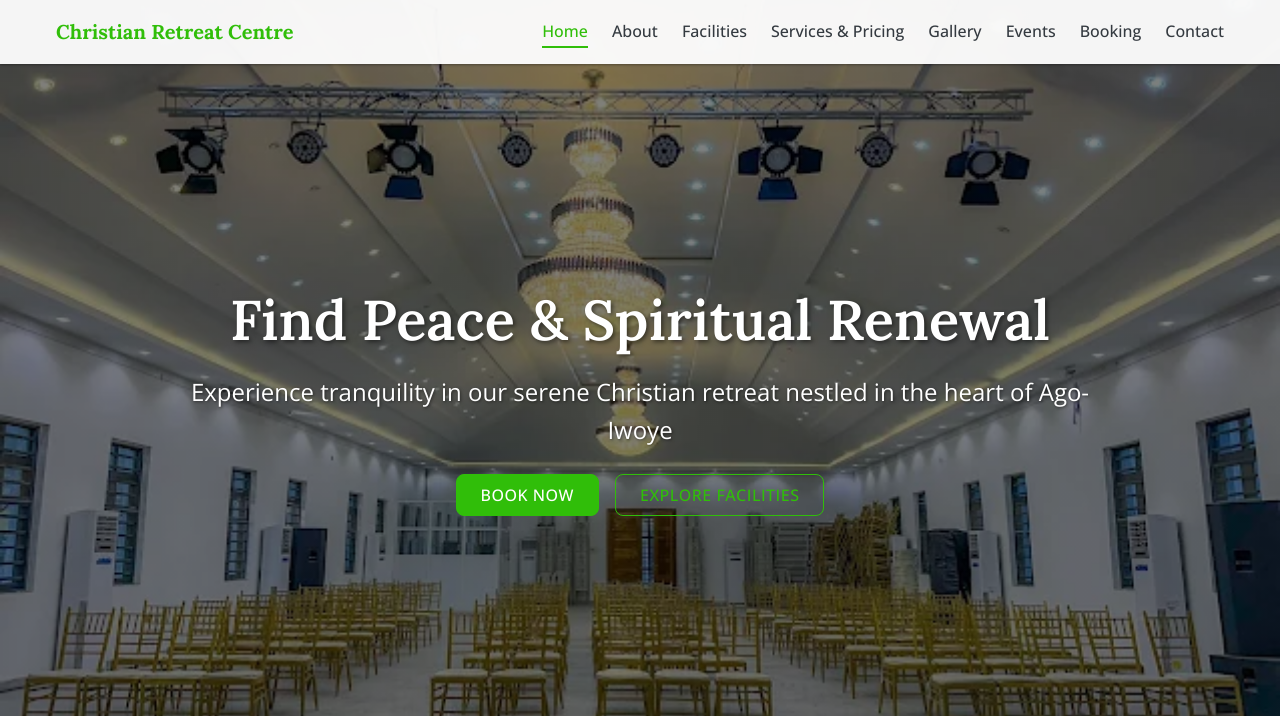
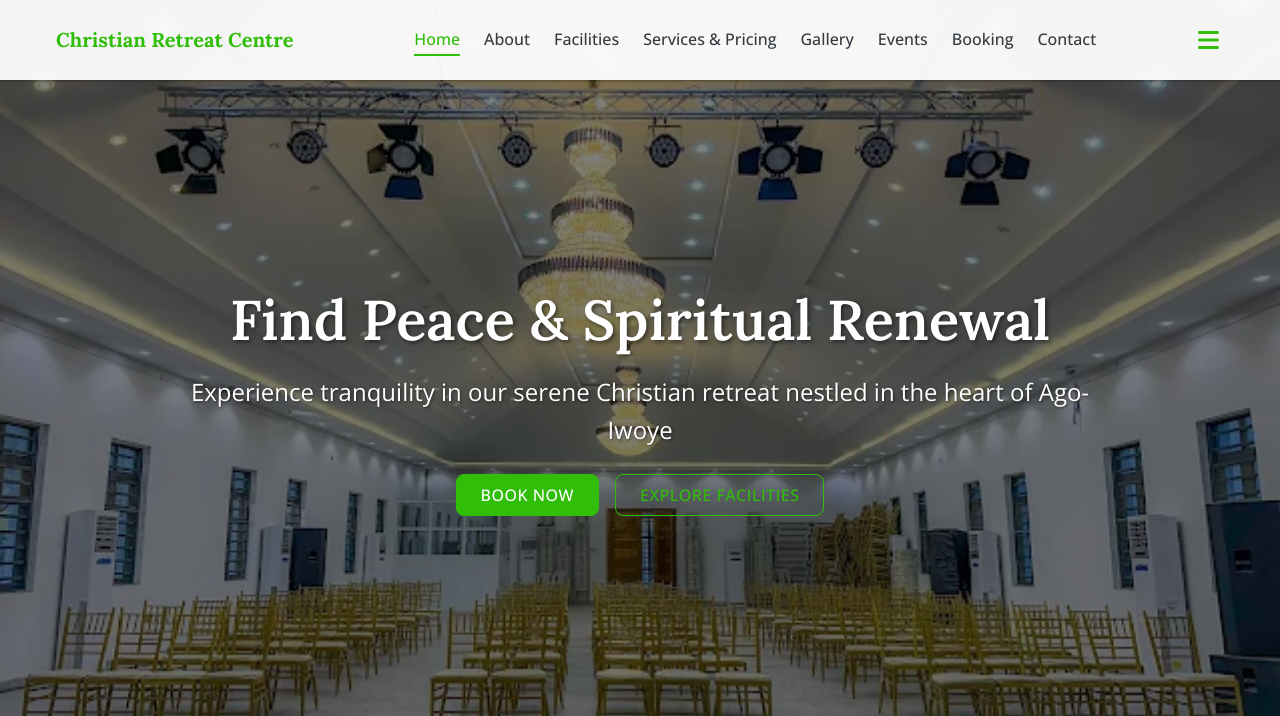
Before and after one commit to martify-ai/christianretreatcenter, a website built with Vite: page index.html in a window 1280 px wide. Shown: the top 716 px of the page. Built offline with nearby package versions, Linux system fonts and the light colour scheme.

Commit message:
hamburger fix

```diff
--- a/css/style.css
+++ b/css/style.css
@@ -760,6 +760,32 @@ img {
 }
 
 
+/* Line 745-746 */
+
+.nav-menu.active {
+    display: block !important;
+    /* Added !important to ensure it overrides other styles */
+}
+
+
+/* Lines 756-764 - Enhanced the mobile menu toggle button */
+
+.mobile-menu-toggle {
+    display: block;
+    cursor: pointer;
+    /* Added cursor pointer */
+    font-size: 1.5rem;
+    /* Specified font size explicitly */
+    padding: 5px;
+    /* Added padding */
+}
+
+.mobile-menu-toggle i {
+    color: var(--primary-color);
+    /* Specified color explicitly */
+}
+
+
 /* ===== RESPONSIVE STYLES ===== */
 
 @media (max-width: 1024px) {
```
